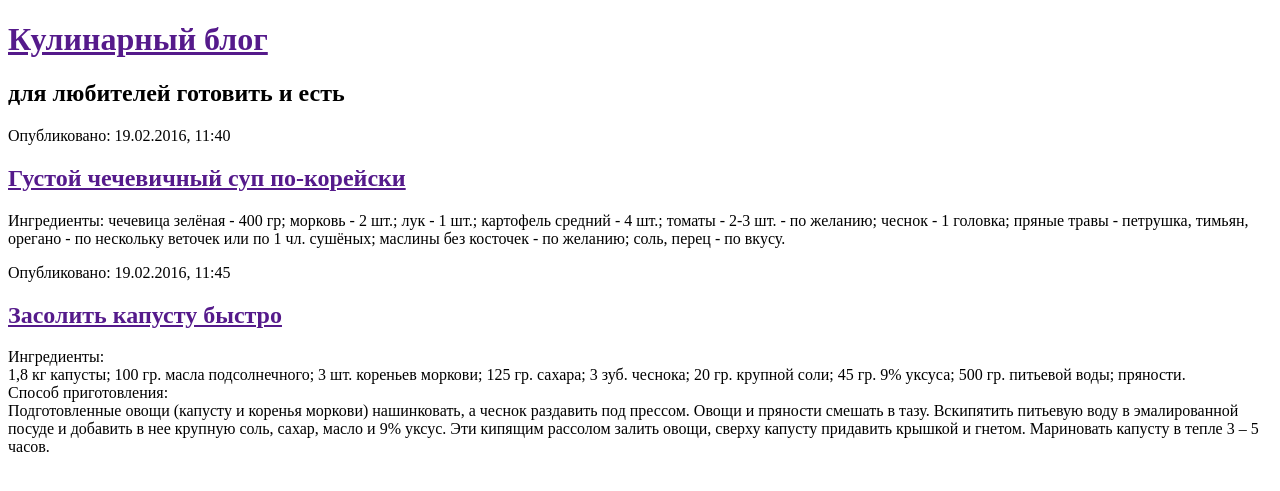
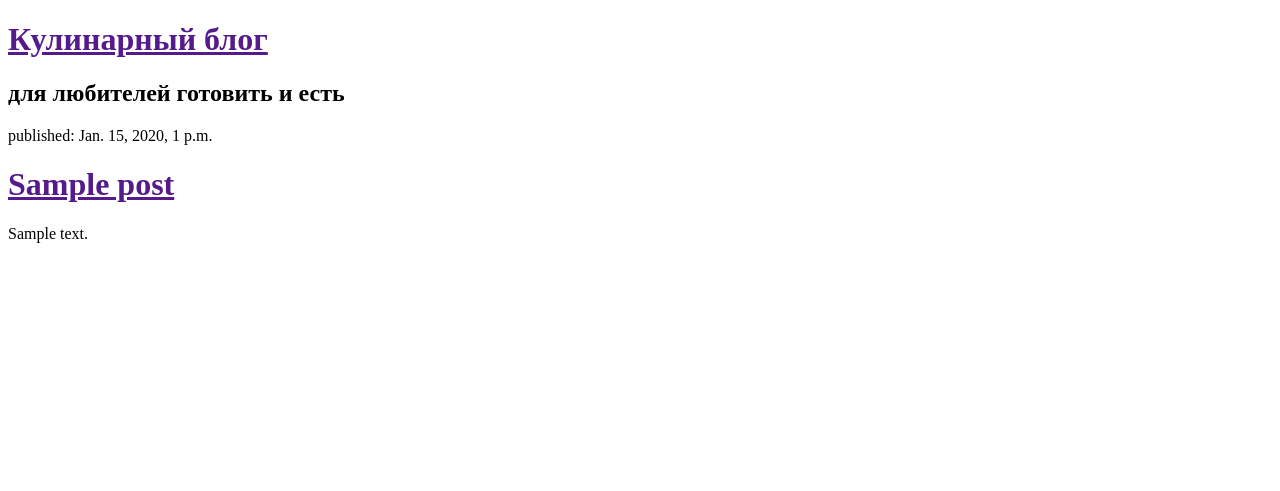
Before and after one commit to KateGlum/my-second-blog, a Django app: template blog/templates/blog/post_list.html in a window 1280 px wide. Shown: the top 491 px of the page. Run offline with Django 3.2, Linux system fonts and the light colour scheme; the template is opened without the code that fills it: values that come from a table or form of the project are taken from there, others are empty; tables that the repository leaves empty hold one stand-in row (values such as "Sample post").

Commit message:
Modified templates to display posts from database.

```diff
--- a/blog/templates/blog/post_list.html
+++ b/blog/templates/blog/post_list.html
@@ -9,36 +9,12 @@
         <h1><a href="">Кулинарный блог</a></h1>
         <h2>для любителей готовить и есть</h2>
     </div>
-    <div>
-        <p>Опубликовано: 19.02.2016, 11:40</p>
-        <h2><a href="">Густой чечевичный суп по-корейски</a></h2>
-        <p>Ингредиенты:
-        чечевица зелёная - 400 гр;
-        морковь - 2 шт.;
-        лук - 1 шт.;
-        картофель средний - 4 шт.;
-        томаты - 2-3 шт. - по желанию;
-        чеснок - 1 головка;
-        пряные травы - петрушка, тимьян, орегано - по нескольку веточек или по 1 чл. сушёных;
-        маслины без косточек - по желанию;
-        соль, перец - по вкусу.</p>
-    </div>
-    <div>
-        <p>Опубликовано: 19.02.2016, 11:45</p>
-        <h2><a href="">Засолить капусту быстро</a></h2>
-        <p>Ингредиенты:<br>
-            1,8 кг капусты;
-            100 гр. масла подсолнечного;
-            3 шт. кореньев моркови;
-            125 гр. сахара;
-            3 зуб. чеснока;
-            20 гр. крупной соли;
-            45 гр. 9% уксуса;
-            500 гр. питьевой воды;
-            пряности.<br>
-            Способ приготовления:<br>
-            Подготовленные овощи (капусту и коренья моркови) нашинковать, а чеснок раздавить под прессом. Овощи и пряности смешать в тазу.
-            Вскипятить питьевую воду в эмалированной посуде и добавить в нее крупную соль, сахар, масло и 9% уксус. Эти кипящим рассолом залить овощи, сверху капусту придавить крышкой и гнетом. Мариновать капусту в тепле 3 – 5 часов.</p>
-    </div>
+    {% for post in posts %}
+        <div>
+            <p>published: {{ post.published_date }}</p>
+            <h1><a href="">{{ post.title }}</a></h1>
+            <p>{{ post.text|linebreaks }}</p>
+        </div>
+    {% endfor %}
 </body>
 </html>
--- a/blog/views.py
+++ b/blog/views.py
@@ -1,4 +1,7 @@
 from django.shortcuts import render
+from django.utils import timezone
+from .models import Post
 
 def post_list(request):
-    return render(request, 'blog/post_list.html', {})
+    posts = Post.objects.filter(published_date__lte=timezone.now()).order_by('published_date')
+    return render(request, 'blog/post_list.html', {'posts': posts})
```
